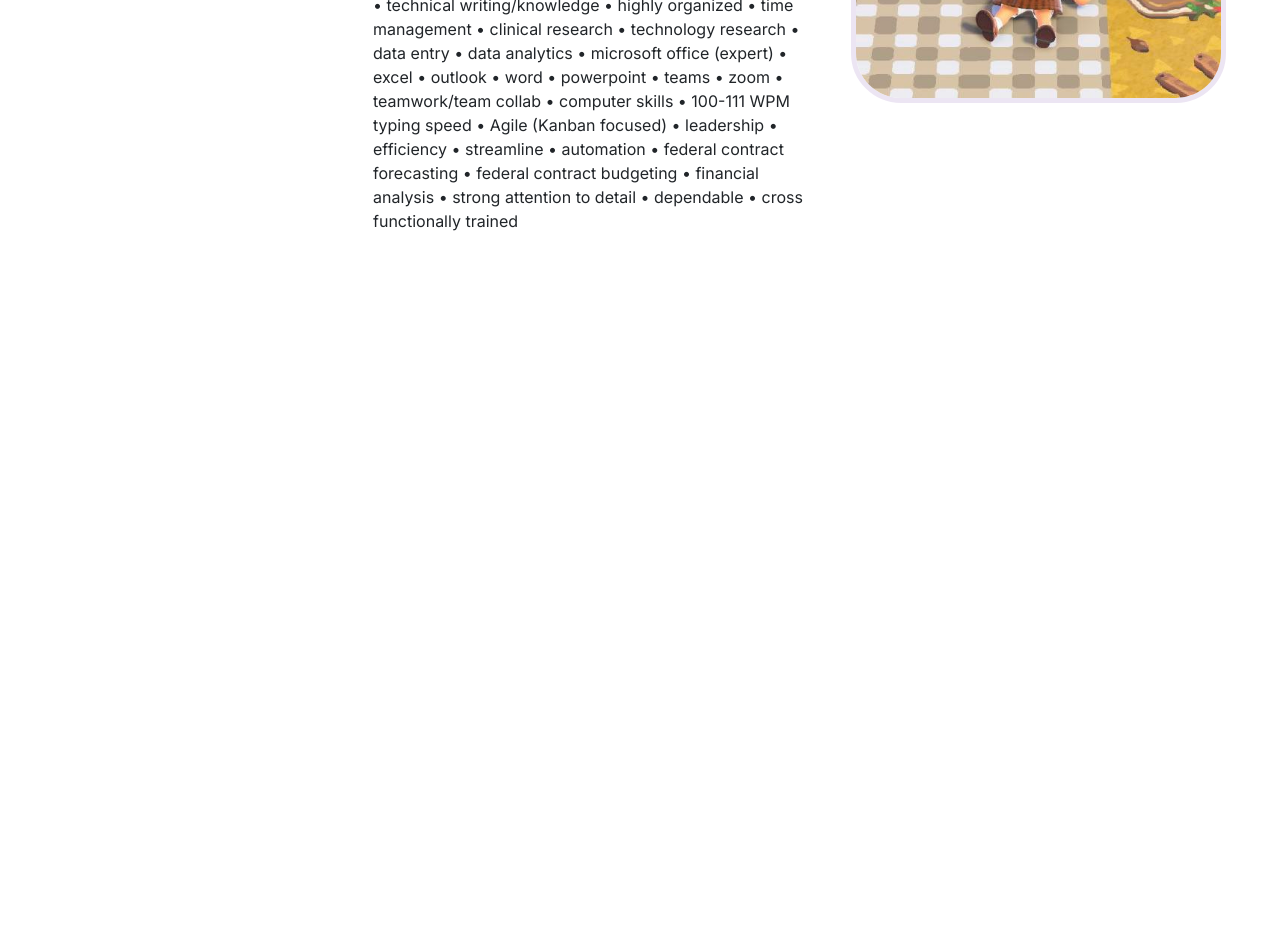
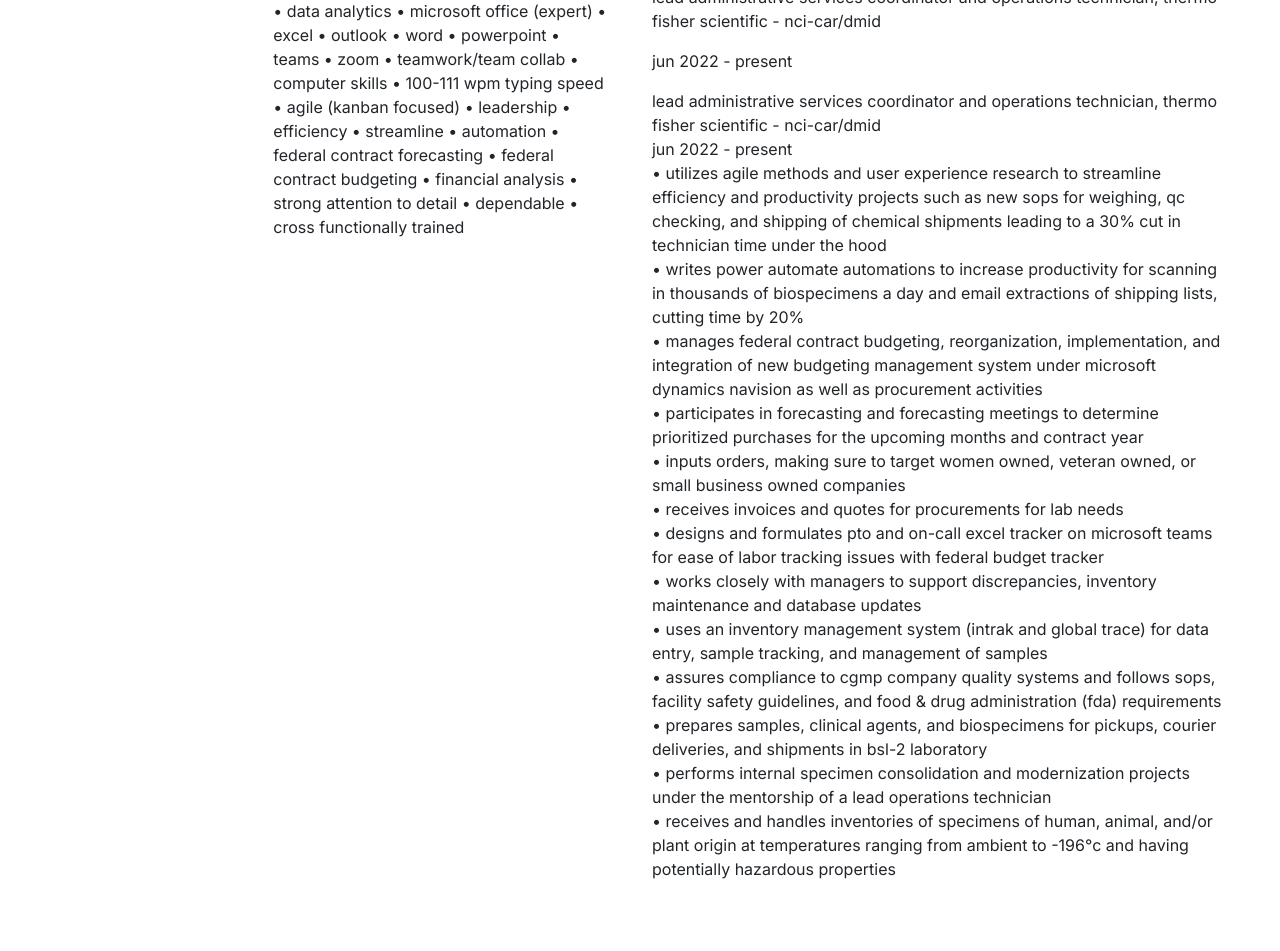
Before and after one commit to chyuuu/berniceSimonCV, a plain HTML site: page resume.html in a window 1280 px wide. Shown: the part 540-1491 px from the top of the page. Before the commit the page ends 885 px from the top, so only its background shows below. Drawn offline with nearby package versions, Linux system fonts and the light colour scheme.

Commit message:
alignments

```diff
--- a/css/resumestyles.css
+++ b/css/resumestyles.css
@@ -1,6 +1,11 @@
 body {
   font-family: 'Inter', sans-serif;
   margin: 0;
+  text-transform: lowercase;
+}
+
+h2 {
+  font-weight: bolder;
 }
 
 ul {
@@ -49,8 +54,7 @@
 }
 
 .container-fluid {
-  padding-top: 7%;
-  padding-bottom: 5%;
+  padding-bottom: 3%;
 }
 
 .name {
--- a/resume.html
+++ b/resume.html
@@ -20,10 +20,10 @@
 
 <body>
   <div class="container-fluid">
-    <div class="row align-items-center justify-content-center">
+    <div class="row align-items-top">
 
       <!-- left column -->
-      <div class="container col-xl-3 leftcol">
+      <div class="container col-xl-2 leftcol">
         <ul class="navi">
           <a href="./index.html">
             <li>home</li>
@@ -45,7 +45,7 @@
       </div>
 
       <!-- center colmn -->
-      <div class="container col-xl-5 centercol">
+      <div class="container col-xl-4 centercol">
         <h1 class="header name">
           bernice simon
         </h1>
@@ -66,45 +66,77 @@
             a.s. chemistry and biochemistry
           </li>
         </ul>
-                <br />
+        <br />
         <h2>
           skills/tools
         </h2>
         <p>
-          •	technical writing/knowledge
-          •	highly organized
-          •	time management
-          •	clinical research
-          •	technology research
-          •	data entry
-          •	data analytics
-          •	microsoft office (expert)
-          •	excel
-          •	outlook
-          •	word
-          •	powerpoint
-          •	teams
-          •	zoom
-          •	teamwork/team collab
-          •	computer skills
-          •	100-111 WPM typing speed
-          •	Agile (Kanban focused)
-          •	leadership
-          •	efficiency
-          •	streamline
-          •	automation
-          •	federal contract forecasting
-          •	federal contract budgeting
-          •	financial analysis
-          •	strong attention to detail
-          •	dependable
-          •	cross functionally trained
+          • technical writing/knowledge
+          • highly organized
+          • time management
+          • clinical research
+          • technology research
+          • data entry
+          • data analytics
+          • microsoft office (expert)
+          • excel
+          • outlook
+          • word
+          • powerpoint
+          • teams
+          • zoom
+          • teamwork/team collab
+          • computer skills
+          • 100-111 WPM typing speed
+          • Agile (Kanban focused)
+          • leadership
+          • efficiency
+          • streamline
+          • automation
+          • federal contract forecasting
+          • federal contract budgeting
+          • financial analysis
+          • strong attention to detail
+          • dependable
+          • cross functionally trained
         </p>
       </div>
 
       <!-- right column -->
-      <div class="container col-xl-4 rightcol">
-        <img class="img-fluid" src="./images/me.jpg" alt="me in animal crossing looking cute af">
+      <div class="container col-xl-6 rightcol">
+        <h2>the spiel</h2>
+        <p>
+          experienced and well-rounded operations, admin, and lab specialist with a demonstrated history of working over 5 years in the research and supply chain industry as well as a results-driven technical community manager of over 2 years,
+          seeking to use proven agile (kanban), javascript, python, and excel skills to deliver technical management excellence. skilled in microsoft office with a focus in excel, molecular biology/chemical bench skills/techniques, and self-taught in
+          coding. strong research professional with a bachelor’s degree in chemistry from the university of maryland baltimore county. 3 years of experience in bacterial/infectious research at the naval medical research centre and with the division
+          of microbiology and infectious diseases with nih. currently working with thermo fisher scientific as a lead admin services coordinator, operations technician and laboratory scientist - chemistry, managing improvement processes for
+          technicians, shipments of a plethora of chemical substances and biospecimens as well as federal contract budgeting for supply chain needs. proven quick learner with cross functional skills ready to take on any task.
+        </p>
+        <h2>experience</h2>
+        <p>
+          lead administrative services coordinator and operations technician, <span class="workplace">Thermo Fisher Scientific - NCI-CAR/DMID</span>
+        </p>
+        <p class="dateworked">
+          jun 2022 - present
+        </p>
+        <ul>
+          <li>lead administrative services coordinator and operations technician, Thermo Fisher Scientific - NCI-CAR/DMID</li>
+          <li>jun 2022 - present</li>
+          <li>• Utilizes Agile methods and user experience research to streamline efficiency and productivity projects such as new SOPs for weighing, QC checking, and shipping of chemical shipments leading to a 30% cut in technician time under the
+            hood</li>
+          <li>• Writes Power Automate automations to increase productivity for scanning in thousands of biospecimens a day and email extractions of shipping lists, cutting time by 20%</li>
+          <li>• Manages federal contract budgeting, reorganization, implementation, and integration of new budgeting management system under Microsoft Dynamics Navision as well as procurement activities</li>
+          <li>• Participates in forecasting and forecasting meetings to determine prioritized purchases for the upcoming months and contract year</li>
+          <li>• Inputs orders, making sure to target women owned, veteran owned, or small business owned companies</li>
+          <li>• Receives invoices and quotes for procurements for lab needs</li>
+          <li>• Designs and formulates PTO and On-Call Excel tracker on Microsoft Teams for ease of labor tracking issues with federal budget tracker</li>
+          <li>• Works closely with managers to support discrepancies, inventory maintenance and database updates</li>
+          <li>• Uses an inventory management system (inTrak and Global Trace) for data entry, sample tracking, and management of samples</li>
+          <li>• Assures compliance to cGMP company quality systems and follows SOPs, facility safety guidelines, and Food & Drug Administration (FDA) requirements </li>
+          <li>• Prepares samples, clinical agents, and biospecimens for pickups, courier deliveries, and shipments in BSL-2 laboratory</li>
+          <li>• Performs internal specimen consolidation and modernization projects under the mentorship of a Lead Operations Technician</li>
+          <li>• Receives and handles inventories of specimens of human, animal, and/or plant origin at temperatures ranging from ambient to -196°C and having potentially hazardous properties</li>
+        </ul>
       </div>
 
     </div>
```
Also changed, not shown: about.html (+2 -2 lines).
